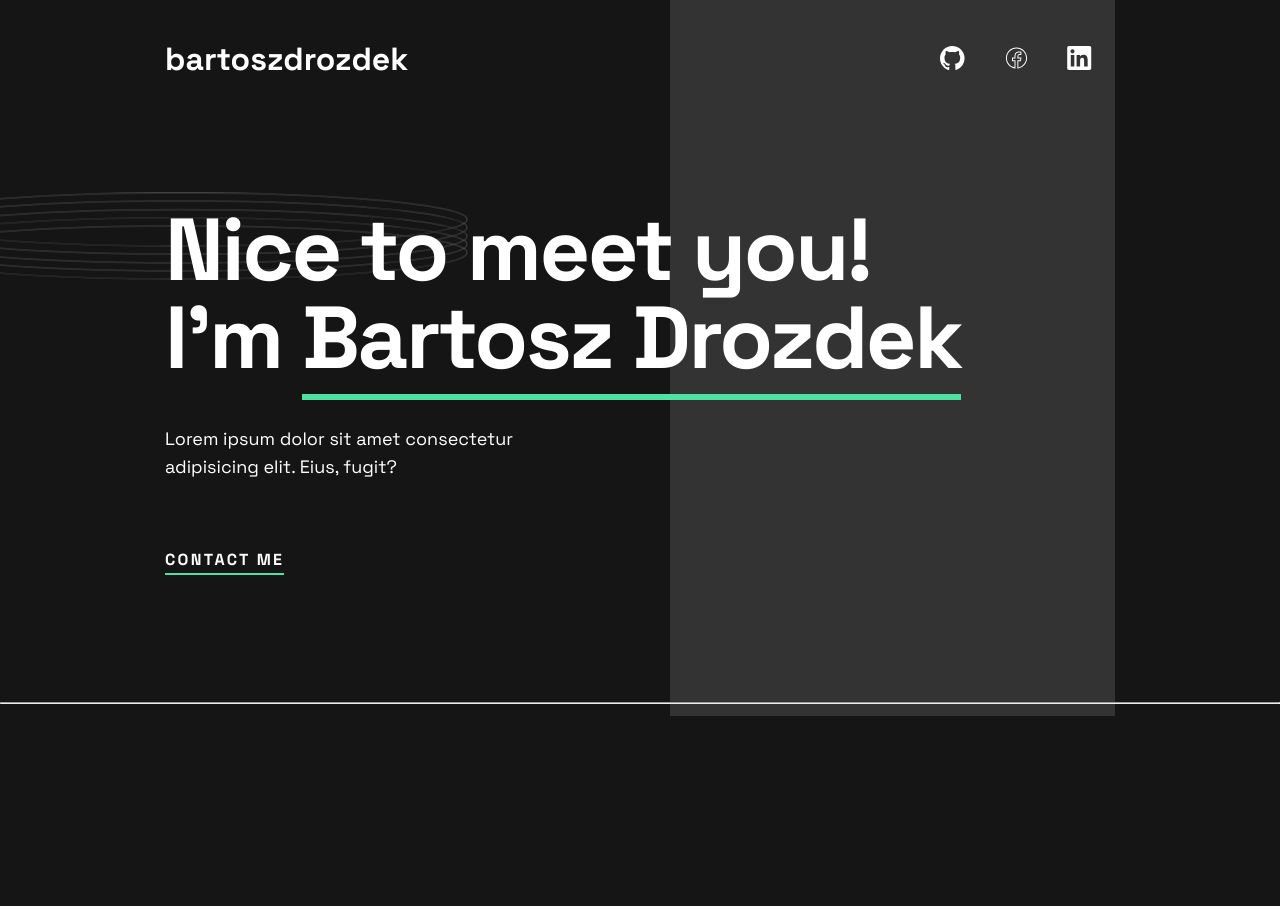
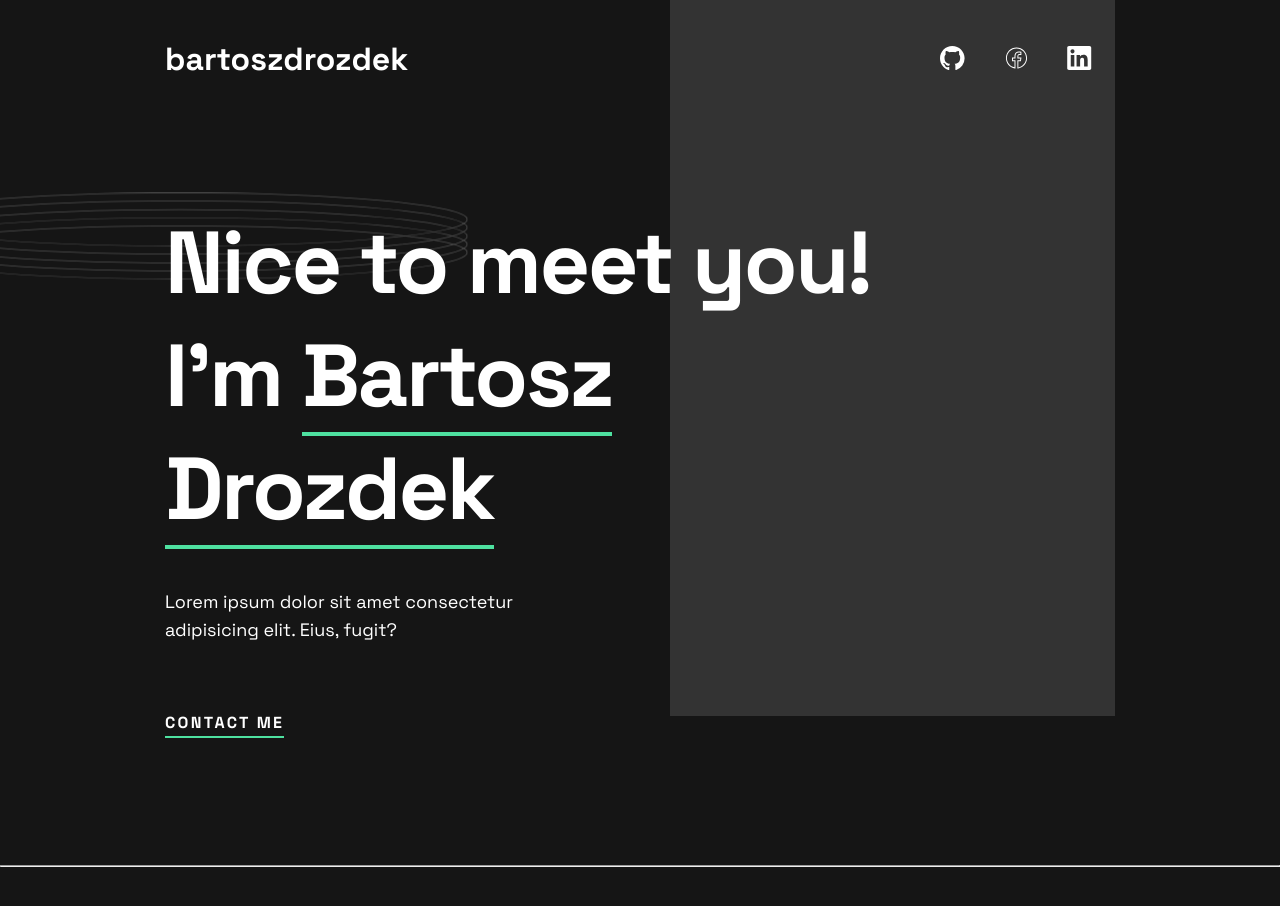
Before and after one commit to BartqD/SPA-Portfolio, a Next.js app: page / in a window 1280 px wide. Shown: the top 906 px of the page. Built offline with nearby package versions, Linux system fonts and the light colour scheme.

Commit message:
style: add @media

```diff
--- a/components/header/about-me.module.scss
+++ b/components/header/about-me.module.scss
@@ -17,21 +17,15 @@
 		z-index: -1;
 	}
 	&__content {
-
 		h1 {
 			display: block;
 			text-align: center;
 			font-size: 4rem;
-			line-height: 5rem;
 			letter-spacing: -1.14px;
 			span {
 				border-bottom: 4px solid var(--green);
 			}
-			span:nth-child(1),
-			span:nth-child(2),
-			span:nth-child(3),
-			span:nth-child(4),
-			span:nth-child(5) {
+			span:nth-child(-n + 4) {
 				border-bottom: none;
 			}
 		}
@@ -63,149 +57,73 @@
 	}
 }
 
-@media (min-width: 992px) {
+@media (min-width: 768px) {
 	.about-me {
 		display: flex;
 		align-items: flex-start;
-		justify-content: center;
-		margin: 12.7rem 16.5rem;
-		position: relative;
-
+		margin: 9rem 3rem;
 		&__rings {
-			position: absolute;
 			top: -1rem;
-			left: -25rem;
-			z-index: 1;
+			left: -32rem;
 		}
 
 		&__my-image {
 			position: absolute;
-			top: -21rem;
-			right: 0;
-			width: 44.5rem;
-			height: 72rem;
-			z-index: -1;
+			top: -20rem;
+			right: -3rem;
+			width: 32.2rem;
+			height: 60rem;
 		}
 
 		&__content {
-			text-align: left;
+			width: 44.4rem;
+
 			h1 {
 				text-align: left;
-				font-size: var(--heading-xl);
-				letter-spacing: -2.5px;
-				line-height: 8.8rem;
-				span {
-					border-bottom: 6px solid var(--green);
-				}
-				span:nth-child(1),
-				span:nth-child(2),
-				span:nth-child(3),
-				span:nth-child(4),
-				span:nth-child(5) {
-					border-bottom: none;
-				}
+				font-size: 7.2rem;
+				letter-spacing: -2.05px;
 			}
-			p{
+			p {
 				text-align: left;
 			}
 		}
 
 		&__description {
 			width: 44.5rem;
-			margin-top: 4.3rem;
-			margin-bottom: 6.6rem;
-			line-height: 2.8rem;
+			margin-top: 6rem;
+			margin-bottom: 3.4rem;
 			font-size: 1.8rem;
-			text-align: left;
-		}
-
-		&__contact {
-			font-size: 1.6rem;
-			font-weight: bold;
-			letter-spacing: 0.229rem;
-			line-height: 2.6rem;
-			text-decoration: none;
-			text-transform: uppercase;
-			color: var(--white);
-			border-bottom: 2px solid var(--green);
-			transition: color 0.3s ease-in;
-		}
-		&__contact:hover {
-			color: var(--green);
 		}
 	}
 }
 
-@media(min-width: 768px){
+@media (min-width: 992px) {
 	.about-me {
-		display: flex;
-		align-items: flex-start;
-		justify-content: center;
 		margin: 12.7rem 16.5rem;
-		position: relative;
 
 		&__rings {
-			position: absolute;
 			top: -1rem;
 			left: -25rem;
-			z-index: 1;
 		}
 
 		&__my-image {
-			position: absolute;
 			top: -21rem;
 			right: 0;
 			width: 44.5rem;
 			height: 72rem;
-			z-index: -1;
 		}
 
 		&__content {
-			text-align: left;
+			width: 70.6rem;
 			h1 {
-				text-align: left;
 				font-size: var(--heading-xl);
 				letter-spacing: -2.5px;
-				line-height: 8.8rem;
-				span {
-					border-bottom: 6px solid var(--green);
-				}
-				span:nth-child(1),
-				span:nth-child(2),
-				span:nth-child(3),
-				span:nth-child(4),
-				span:nth-child(5) {
-					border-bottom: none;
-				}
-			}
-			p{
-				text-align: left;
 			}
 		}
 
 		&__description {
-			width: 44.5rem;
 			margin-top: 4.3rem;
 			margin-bottom: 6.6rem;
-			line-height: 2.8rem;
-			font-size: 1.8rem;
-			text-align: left;
-		}
-
-		&__contact {
-			font-size: 1.6rem;
-			font-weight: bold;
-			letter-spacing: 0.229rem;
-			line-height: 2.6rem;
-			text-decoration: none;
-			text-transform: uppercase;
-			color: var(--white);
-			border-bottom: 2px solid var(--green);
-			transition: color 0.3s ease-in;
-		}
-		&__contact:hover {
-			color: var(--green);
 		}
 	}
-
 }
--- a/components/header/about-me.tsx
+++ b/components/header/about-me.tsx
@@ -48,8 +48,8 @@ const AboutMe: React.FC = () => {
 				</motion.div>
 				<div className={classes['about-me__content']}>
 					<motion.h1 variants={containerVariants} initial='hidden' animate='visible'>
-						Nice to meet you! <br />
-						<motion.span variants={letterVariants}>I</motion.span>
+						Nice to meet you!
+						<motion.span variants={letterVariants}> I</motion.span>
 						<motion.span variants={letterVariants}>{`'`}</motion.span>
 						<motion.span variants={letterVariants}>m</motion.span>
 						<motion.span variants={letterVariants}> </motion.span>
--- a/components/header/social-bar.module.scss
+++ b/components/header/social-bar.module.scss
@@ -10,6 +10,7 @@
 	  display: flex;
 	  font-size: 2.4rem;
 	}
+
 	&__icons {
 	  display: flex;
 	  margin-top: 2rem;
@@ -18,16 +19,14 @@
 	  a {
 		padding: 0.5em;
 	  }
-		a:focus{
+	  a:focus {
 		outline: none;
-			border: 2px solid var(--green) ;
+		border: 2px solid var(--green);
 		border-radius: 5px;
 	  }
-
 	  svg path {
 		transition: fill 0.3s linear;
 	  }
-
 	  svg:hover path {
 		fill: var(--green);
 	  }
@@ -36,67 +35,25 @@
 
   @media (min-width: 768px) {
 	.social-bar {
-		display: flex;
 	  flex-direction: row;
 	  align-items: center;
 	  flex-wrap: wrap;
 	  justify-content: space-between;
-		font-weight: bold;
 	  margin: 2.9rem 3rem;
 
 	  &__name {
-			display: flex;
 		font-size: 3.2rem;
 	  }
+
 	  &__icons {
-			display: flex;
 		margin-top: 0;
-			gap: 3.2rem;
 		margin-right: 2rem;
-			cursor: pointer;
-			a {
-				padding: 0.5em;
-			}
-			svg path {
-				transition: fill 0.3s linear;
-			}
-
-			svg:hover path {
-				fill: var(--green);
 	  }
 	}
   }
-}
+
   @media (min-width: 992px) {
 	.social-bar {
-		display: flex;
-		flex-direction: row;
-		align-items: center;
-		flex-wrap: wrap;
-		justify-content: space-between;
-		font-weight: bold;
 	  margin: 3.9rem 16.5rem;
-
-		&__name {
-			display: flex;
-			font-size: 3.2rem;
-		}
-		&__icons {
-			display: flex;
-			margin-top: 0;
-			gap: 3.2rem;
-			margin-right: 2rem;
-			cursor: pointer;
-			a {
-				padding: 0.5em;
-			}
-			svg path {
-				transition: fill 0.3s linear;
-			}
-
-			svg:hover path {
-				fill: var(--green);
 	}
   }
-	}
-}
```
Lines whose indentation alone changed are shown as unchanged.
